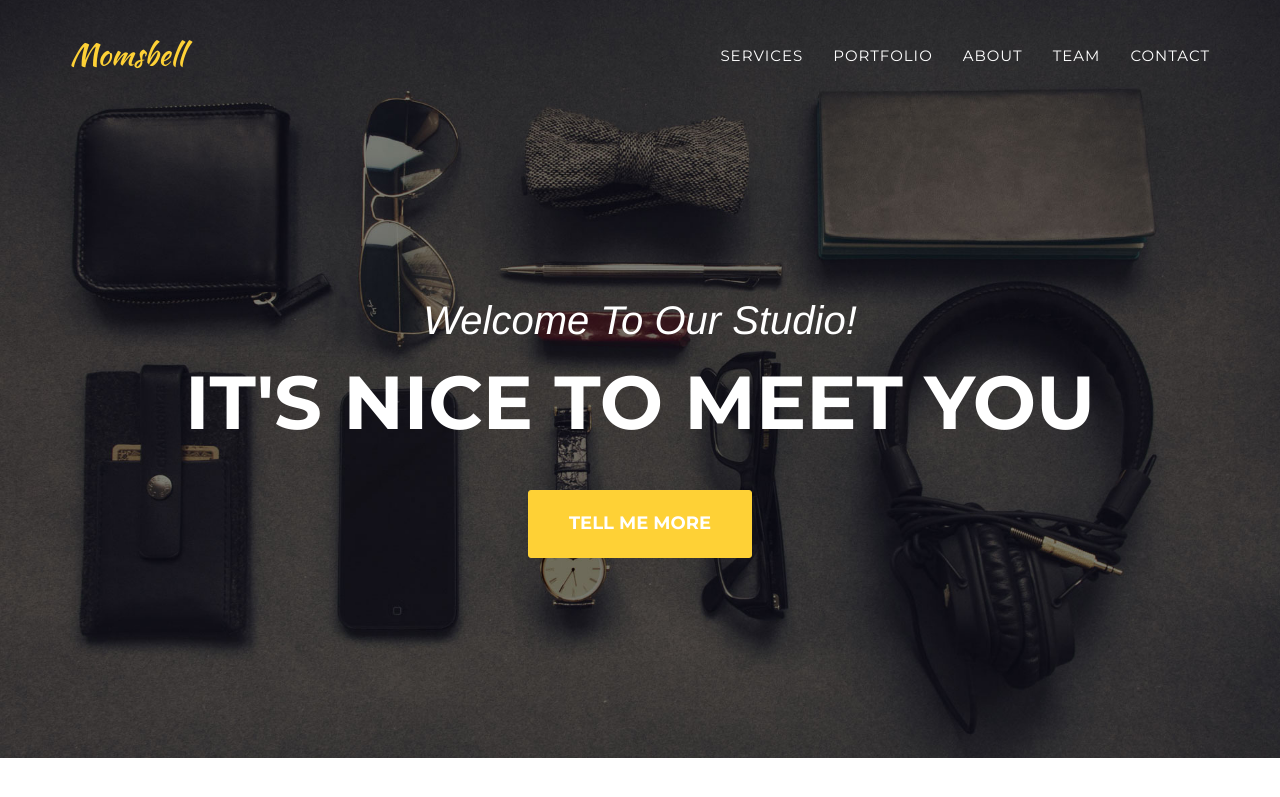
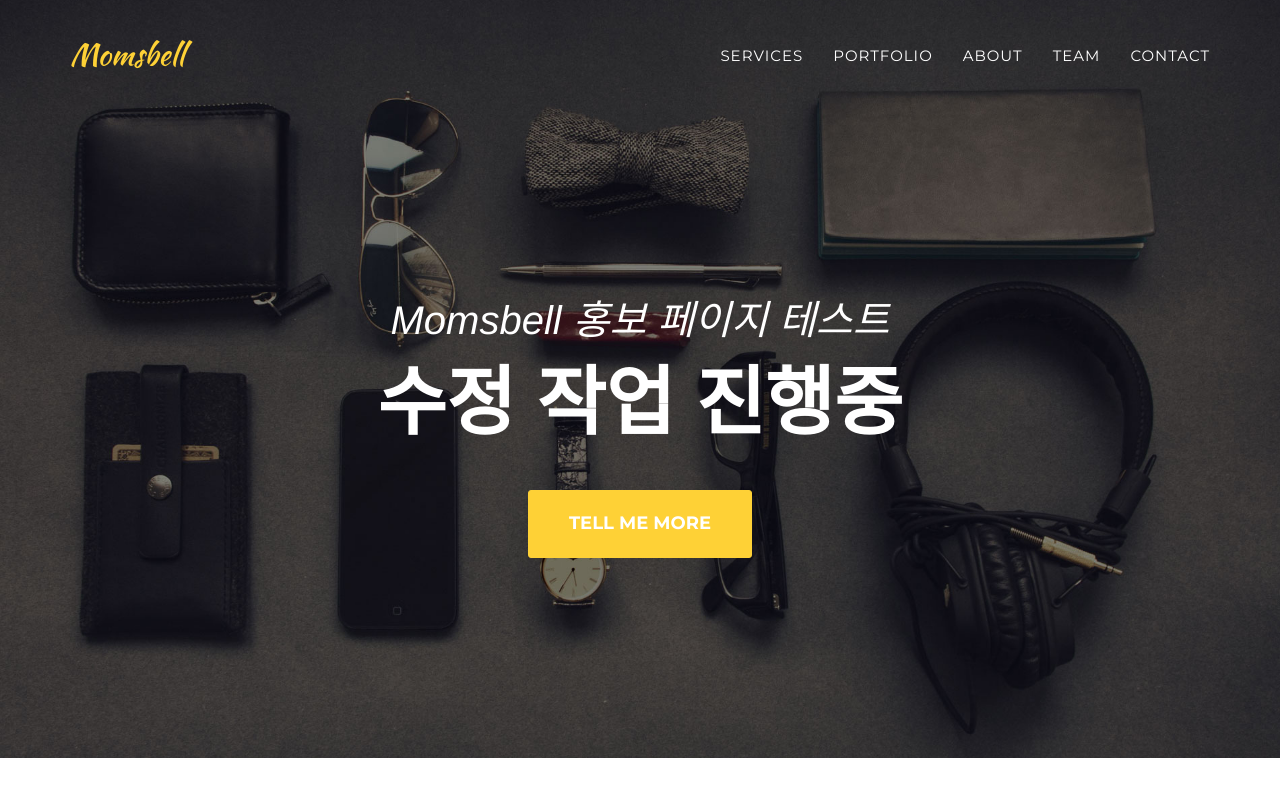
Before and after one commit to jungaekim/momsbell-dev.github.com, a Jekyll site: the page built from index.html, in a window 1280 px wide and 900 px high. Shown: the top 797 px of the window. Built offline with Jekyll 4.4.1, drawn with Linux system fonts in a browser that asks for light colours; some web fonts are replaced.

Commit message:
수정 테스트

```diff
--- a/_includes/header.html
+++ b/_includes/header.html
@@ -44,8 +44,8 @@
     <header>
         <div class="container">
             <div class="intro-text">
-                <div class="intro-lead-in">Welcome To Our Studio!</div>
-                <div class="intro-heading">It's Nice To Meet You</div>
+                <div class="intro-lead-in">Momsbell 홍보 페이지 테스트</div>
+                <div class="intro-heading">수정 작업 진행중</div>
                 <a href="#services" class="page-scroll btn btn-xl">Tell Me More</a>
             </div>
         </div>
```
